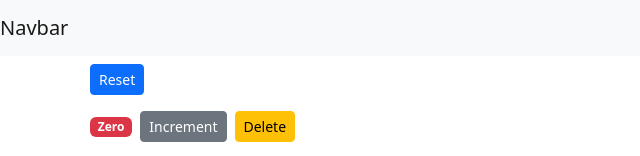
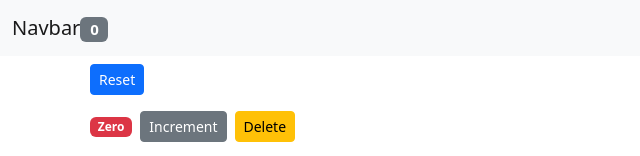
Before and after one commit to Yugoslife/ReactPet, a React (Create React App) app in the folder my-app/: page / in a window 1280 px wide. Shown: the top 156 px of the page, without its empty margins (0-640 px from the left). Built offline with nearby package versions, Linux system fonts and the light colour scheme.

Commit message:
2h06min ade counter in navbar and Lifting state up

```diff
--- a/my-app/src/App.js
+++ b/my-app/src/App.js
@@ -2,17 +2,55 @@
 import './App.css';
 import '../node_modules/bootstrap/dist/css/bootstrap.min.css';
 import Counters from './components/counters';
-import React from 'react';
+import React, { Component } from 'react';
 
-function App() {
+class App extends Component {
+  state = {
+    counters: [
+        {id:1, value:0},
+        {id:2, value:0},
+        {id:3, value:0},
+        {id:4, value:0},
+    ]
+ };
+
+handleIncrement = counter => {
+const counters = [...this.state.counters];
+const index = counters.indexOf(counter);
+counters[index] = {...counter};
+counters[index].value++;
+this.setState({counters});
+}
+
+handleReset = () => {
+const counters = this.state.counters.map( c => {
+c.value=0;
+return c;
+})
+this.setState({})
+}
+
+ handleDelete = (counterId) => {
+    const counters = this.state.counters.filter(c => c.id !== counterId);
+    this.setState({counters});
+ }
+  render () {
   return (
-    <React.Fragment>
-    <NavBar/>
-    <main className='container'>
-      <Counters />
-    </main>
-    </React.Fragment>
-  )
+      <React.Fragment>
+      <NavBar
+        totalCounters={this.state.counters.filter(c => c.value > 0).length}
+      />
+      <main className='container'>
+        <Counters
+        counters={this.state.counters}
+        onReset={this.handleReset}
+        onDelete={this.handleDelete}
+        onIncremet={this.handleIncrement}
+        />
+      </main>
+      </React.Fragment>
+    )
+  }
 }
 
 export default App;
--- a/my-app/src/components/counters.jsx
+++ b/my-app/src/components/counters.jsx
@@ -1,47 +1,20 @@
 import React, { Component } from 'react';
 import Counter from './counter';
+
 class Counters extends Component {
-    state = {
-        counters: [
-            {id:1, value:0},
-            {id:2, value:0},
-            {id:3, value:0},
-            {id:4, value:0},
-        ]
-     };
-
-handleIncrement = counter => {
-    const counters = [...this.state.counters];
-    const index = counters.indexOf(counter);
-    counters[index] = {...counter};
-    counters[index].value++;
-    this.setState({counters});
-}
-
-handleReset = () => {
-const counters = this.state.counters.map( c => {
-    c.value=0;
-    return c;
-})
-this.setState({})
-}
-
-     handleDelete = (counterId) => {
-        const counters = this.state.counters.filter(c => c.id !== counterId);
-        this.setState({counters});
-     }
-
     render() {
         return (
         <div>
             <button
-            onClick={this.handleReset}
-            className="btn btn-primary btn-sm m-2">Reset</button>
-        {this.state.counters.map(counter =>  (
+            onClick={this.props.onReset}
+            className="btn btn-primary btn-sm m-2">
+                Reset
+            </button>
+        {this.props.counters.map(counter =>  (
         <Counter
-        key={counter.id + 1}
-        onDelete={this.handleDelete}
-        onIncremet={this.handleIncrement}
+        key={counter.id}
+        onDelete={this.props.onDelete}
+        onIncremet={this.props.onIncremet}
         counter={counter}
         />
         ))}
--- a/my-app/src/components/navbar.jsx
+++ b/my-app/src/components/navbar.jsx
@@ -4,11 +4,16 @@
     render () {
         return (
         <nav className="navbar navbar-light bg-light">
-        <a className="navbar-brand" href="#">
+        <div className="container-fluid">
+        <a className="navbar-brand" href="/something">
         Navbar
+        <span className="badge bg-pill bg-secondary">
+            {this.props.totalCounters}
+        </span>
         </a>
+        </div>
         </nav>
-      )
+    )
     };
 }
 export default NavBar;
```
